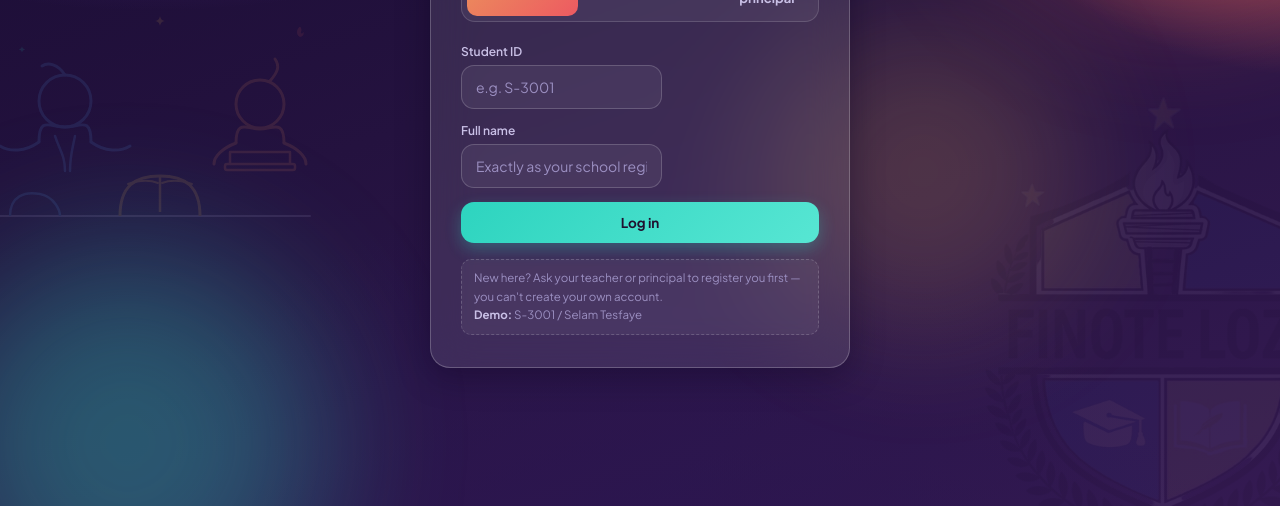
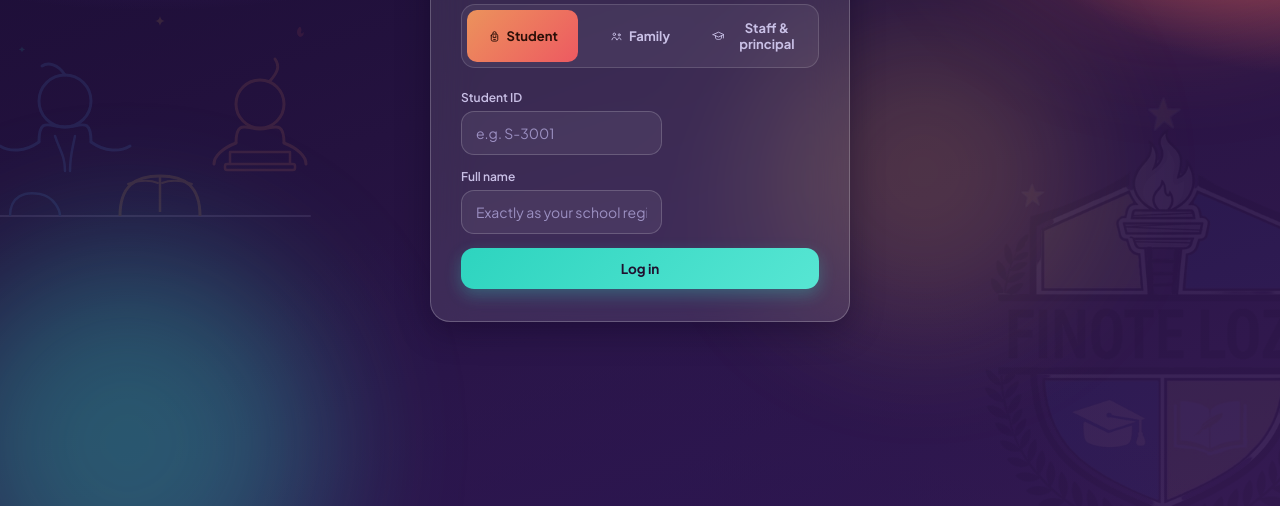
Before and after one commit to eyobabate83-coder/studyofl-backend, a website: page frontend/index.html in a window 1280 px wide. Shown: the part 294-800 px from the top of the page. Drawn offline with Linux system fonts and the light colour scheme.

Commit message:
Remove demo credential banner

```diff
--- a/frontend/index.html
+++ b/frontend/index.html
@@ -551,7 +551,6 @@
         <input type="text" id="stuNameInput" placeholder="Exactly as your school registered you" onkeydown="if(event.key==='Enter')studentLogin()"/>
       </div>
       <button class="btn wide" onclick="studentLogin()">Log in</button>
-      <div class="demo-hint">New here? Ask your teacher or principal to register you first — you can't create your own account.<br><b>Demo:</b> S-3001 / Selam Tesfaye</div>
     </div>
 
     <div class="login-pane" id="paneFamily">
@@ -564,7 +563,6 @@
         <input type="password" id="famPwInput" placeholder="••••••••" onkeydown="if(event.key==='Enter')familyLogin()"/>
       </div>
       <button class="btn wide" onclick="familyLogin()">Log in</button>
-      <div class="demo-hint">New here? A staff member links your family to your child's record and gives you this ID.<br><b>Demo:</b> F-5001 / family123</div>
     </div>
 
     <div class="login-pane" id="paneStaff">
@@ -577,7 +575,6 @@
         <input type="password" id="staffPwInput" placeholder="••••••••" onkeydown="if(event.key==='Enter')staffLogin()"/>
       </div>
       <button class="btn wide" onclick="staffLogin()">Log in</button>
-      <div class="demo-hint"><b>Demo principal:</b> P-1001 / admin123<br><b>Demo teacher:</b> T-2001 / teach123</div>
     </div>
   </div>
 </div>
```
